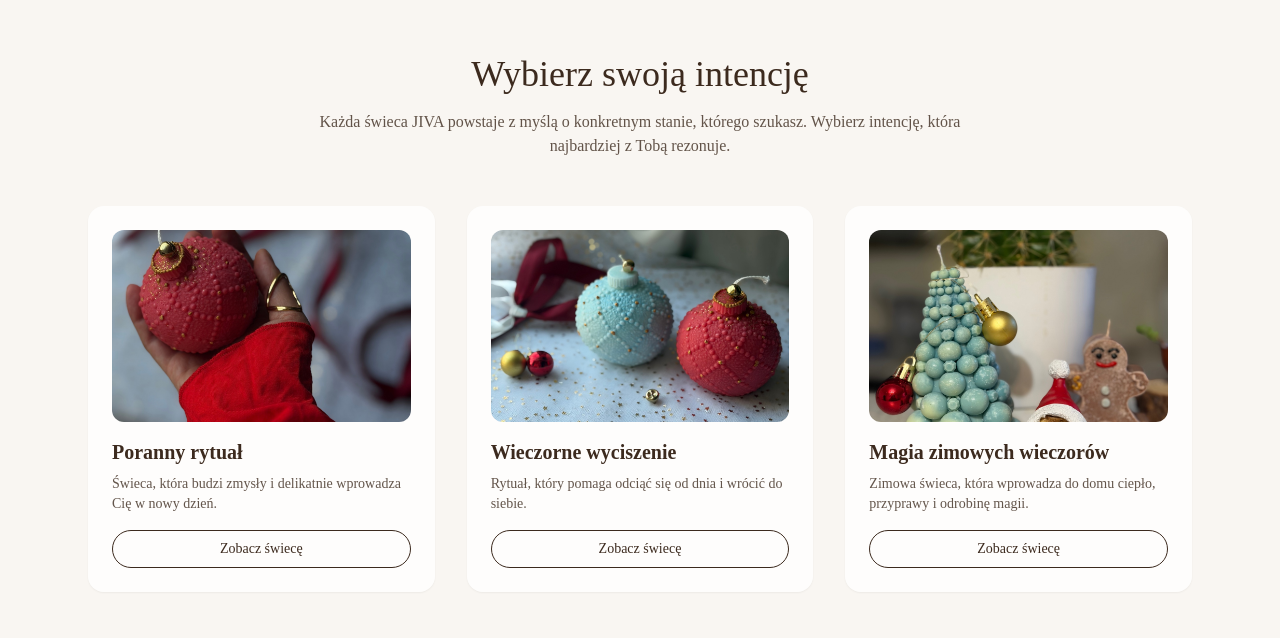
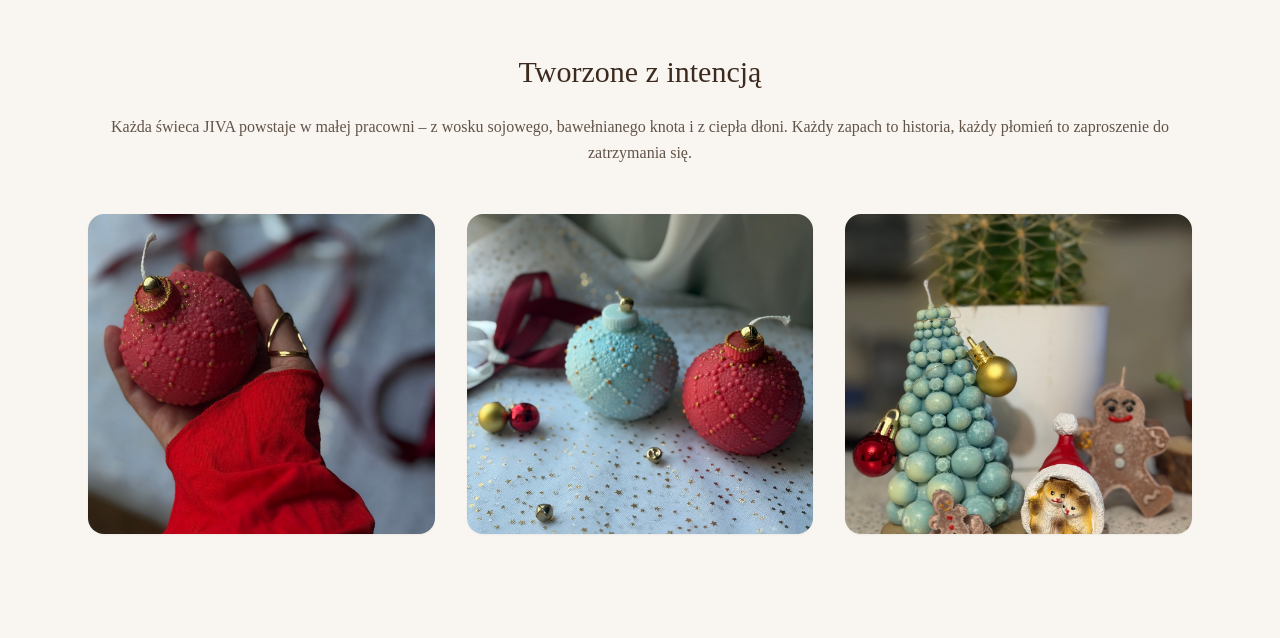
Before and after one commit to mateuszpopiel24-web/jiva-candles, a Next.js app: page / in a window 1280 px wide. Shown: the part 762-1400 px from the top of the page. Built offline with nearby package versions, Linux system fonts and the light colour scheme.

Commit message:
Update page.tsx

```diff
--- a/app/page.tsx
+++ b/app/page.tsx
@@ -8,13 +8,8 @@ import ParallaxSection from "../animations/ParallaxSection";
 export default function HomePage() {
   return (
     <div className="bg-[#F9F6F2]">
-      {/* HERO */}
       <section className="relative h-[90vh] flex flex-col items-center justify-center text-center">
-        <ParallaxSection
-          src="/images/jiva-ritual.jpg"
-          alt="Rytuał JIVA"
-          height={900}
-        />
+        <ParallaxSection src="/images/jiva-ritual.jpg" alt="Rytuał JIVA" height={900} />
         <div className="absolute inset-0 flex flex-col items-center justify-center z-10 px-4">
           <FadeIn>
             <h1 className="text-5xl md:text-6xl font-playfair mb-4">
@@ -35,123 +30,23 @@ export default function HomePage() {
         </div>
       </section>
 
-      {/* NOWA SEKCJA – WYBÓR INTENCJI */}
-      <section id="kolekcje-intencje" className="py-24">
-        <div className="max-w-6xl mx-auto px-6">
-          <h2 className="text-center text-3xl md:text-4xl font-playfair mb-4">
-            Wybierz swoją intencję
-          </h2>
-          <p className="text-center text-[#3C2A1E]/80 max-w-2xl mx-auto mb-12">
-            Każda świeca JIVA powstaje z myślą o konkretnym stanie, którego
-            szukasz. Wybierz intencję, która najbardziej z Tobą rezonuje.
-          </p>
-
-          <div className="grid grid-cols-1 md:grid-cols-3 gap-8">
-            {/* Intencja 1 – Poranny rytuał */}
-            <article className="bg-white/80 rounded-2xl shadow-sm p-6 flex flex-col">
-              <div className="mb-4">
-                <div className="w-full h-48 relative rounded-xl overflow-hidden">
-                  <Image
-                    src="/images/jiva-morning.jpg"
-                    alt="JIVA Morning Ritual"
-                    fill
-                    className="object-cover"
-                  />
-                </div>
-              </div>
-              <h3 className="text-xl font-semibold mb-2">Poranny rytuał</h3>
-              <p className="text-sm text-[#3C2A1E]/80 mb-4">
-                Świeca, która budzi zmysły i delikatnie wprowadza Cię w nowy
-                dzień.
-              </p>
-              <Link
-                href="/sklep/jiva-morning-ritual"
-                className="mt-auto inline-flex items-center justify-center rounded-full border border-[#3C2A1E] px-4 py-2 text-sm font-medium hover:bg-[#3C2A1E] hover:text-[#F9F6F2] transition-colors"
-              >
-                Zobacz świecę
-              </Link>
-            </article>
-
-            {/* Intencja 2 – Wieczorne wyciszenie */}
-            <article className="bg-white/80 rounded-2xl shadow-sm p-6 flex flex-col">
-              <div className="mb-4">
-                <div className="w-full h-48 relative rounded-xl overflow-hidden">
-                  <Image
-                    src="/images/jiva-evening.jpg"
-                    alt="JIVA Evening Calm"
-                    fill
-                    className="object-cover"
-                  />
-                </div>
-              </div>
-              <h3 className="text-xl font-semibold mb-2">Wieczorne wyciszenie</h3>
-              <p className="text-sm text-[#3C2A1E]/80 mb-4">
-                Rytuał, który pomaga odciąć się od dnia i wrócić do siebie.
-              </p>
-              <Link
-                href="/sklep/jiva-evening-calm"
-                className="mt-auto inline-flex items-center justify-center rounded-full border border-[#3C2A1E] px-4 py-2 text-sm font-medium hover:bg-[#3C2A1E] hover:text-[#F9F6F2] transition-colors"
-              >
-                Zobacz świecę
-              </Link>
-            </article>
-
-            {/* Intencja 3 – Zimowa magia */}
-            <article className="bg-white/80 rounded-2xl shadow-sm p-6 flex flex-col">
-              <div className="mb-4">
-                <div className="w-full h-48 relative rounded-xl overflow-hidden">
-                  <Image
-                    src="/images/jiva-winter.jpg"
-                    alt="JIVA Winter Magic"
-                    fill
-                    className="object-cover"
-                  />
-                </div>
-              </div>
-              <h3 className="text-xl font-semibold mb-2">
-                Magia zimowych wieczorów
-              </h3>
-              <p className="text-sm text-[#3C2A1E]/80 mb-4">
-                Zimowa świeca, która wprowadza do domu ciepło, przyprawy i
-                odrobinę magii.
-              </p>
-              <Link
-                href="/sklep/jiva-winter-magic"
-                className="mt-auto inline-flex items-center justify-center rounded-full border border-[#3C2A1E] px-4 py-2 text-sm font-medium hover:bg-[#3C2A1E] hover:text-[#F9F6F2] transition-colors"
-              >
-                Zobacz świecę
-              </Link>
-            </article>
-          </div>
-        </div>
-      </section>
-
-      {/* ISTNIEJĄCA SEKCJA – „Tworzone z intencją” */}
       <section className="max-w-6xl mx-auto py-24 px-6 text-center">
         <MotionWrapper delay={0.2}>
           <h2 className="text-3xl font-playfair mb-6">Tworzone z intencją</h2>
           <p className="text-[#3C2A1E]/80 leading-relaxed mb-12">
-            Każda świeca JIVA powstaje w małej pracowni – z wosku sojowego,
-            bawełnianego knota i z ciepła dłoni. Każdy zapach to historia,
-            każdy płomień to zaproszenie do zatrzymania się.
+            Każda świeca JIVA powstaje w małej pracowni – z wosku sojowego, bawełnianego knota
+            i z ciepła dłoni. Każdy zapach to historia, każdy płomień to zaproszenie do zatrzymania się.
           </p>
         </MotionWrapper>
 
         <div className="grid md:grid-cols-3 gap-8">
-          {["jiva-morning.jpg", "jiva-evening.jpg", "jiva-winter.jpg"].map(
-            (img, i) => (
-              <MotionWrapper key={img} delay={i * 0.1}>
-                <div className="relative h-[320px] rounded-2xl overflow-hidden shadow-sm">
-                  <Image
-                    src={`/images/${img}`}
-                    alt={img}
-                    fill
-                    className="object-cover"
-                  />
-                </div>
-              </MotionWrapper>
-            )
-          )}
+          {["jiva-morning.jpg", "jiva-evening.jpg", "jiva-winter.jpg"].map((img, i) => (
+            <MotionWrapper key={img} delay={i * 0.1}>
+              <div className="relative h-[320px] rounded-2xl overflow-hidden shadow-sm">
+                <Image src={`/images/${img}`} alt={img} fill className="object-cover" />
+              </div>
+            </MotionWrapper>
+          ))}
         </div>
       </section>
     </div>
```
